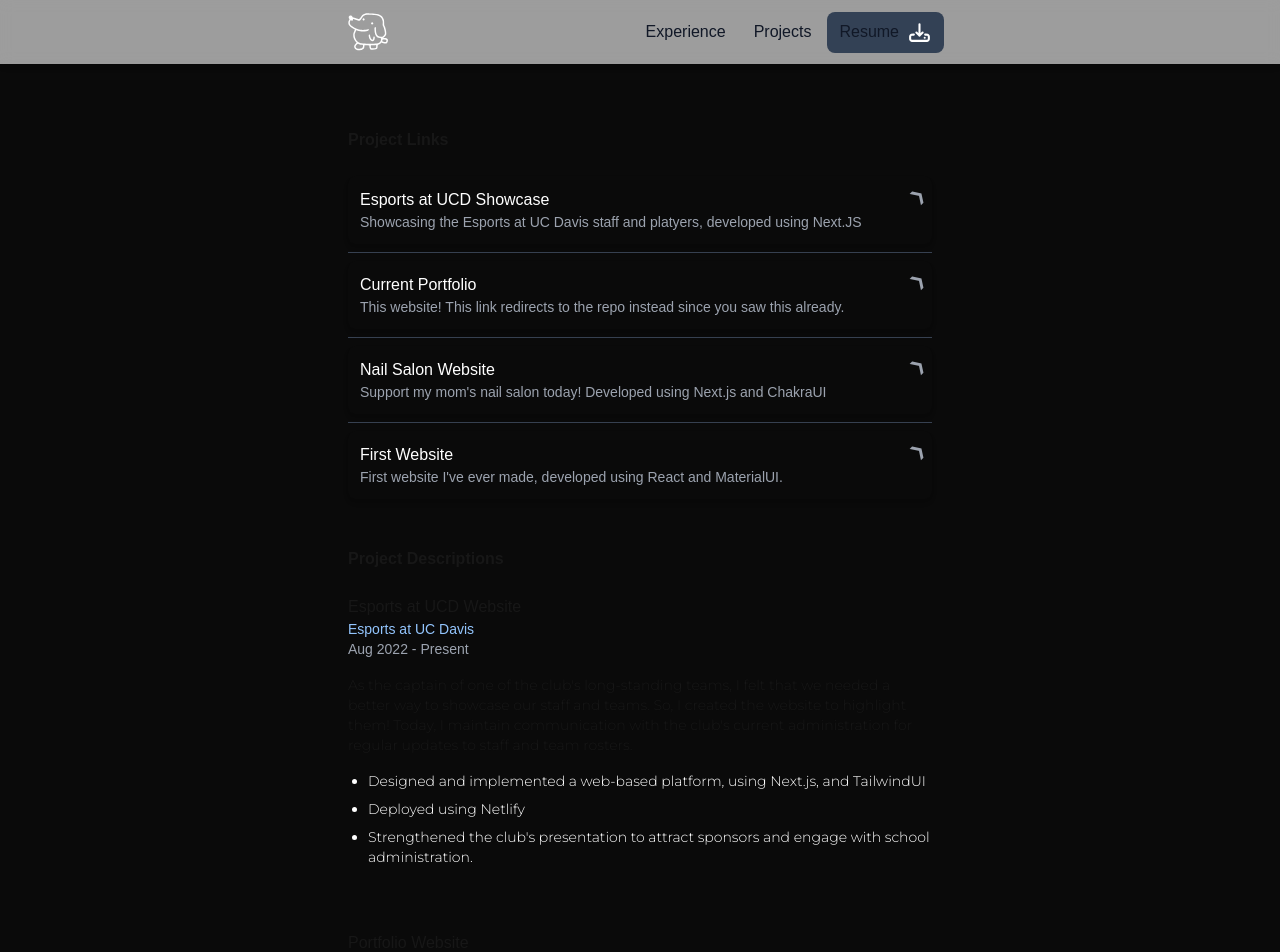
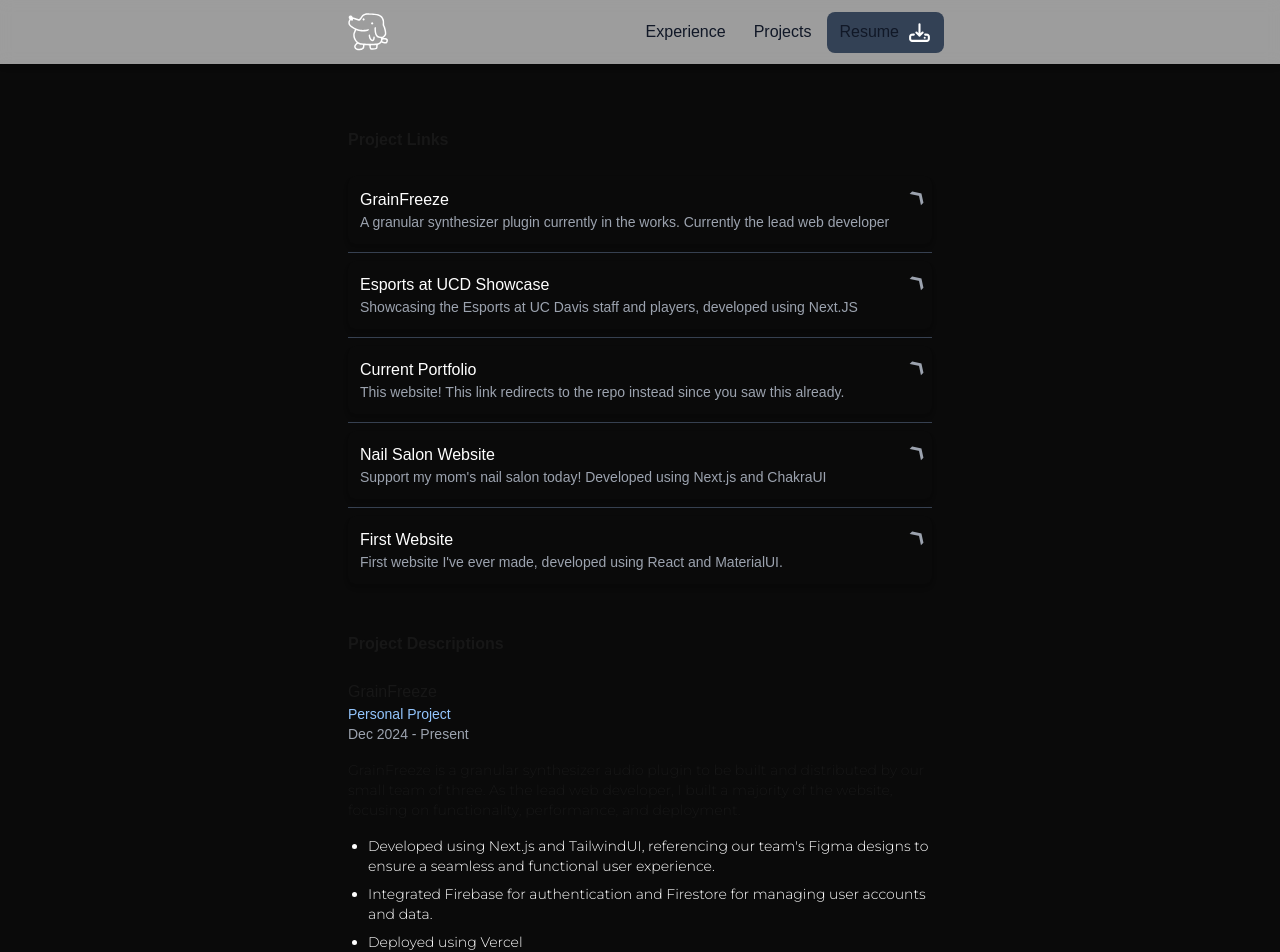
Before and after one commit to christran60/2024-portfolio, a Next.js app: page /projects in a window 1280 px wide. Shown: the top 952 px of the page. Built offline with nearby package versions, Linux system fonts and the light colour scheme.

Commit message:
feat: updated with grainfreeze, fixed small bugs

```diff
--- a/app/page.js
+++ b/app/page.js
@@ -11,15 +11,15 @@ export const metadata = {
 
 const projects = [
   {
-    title: "Portfolio Website",
+    title: "GrainFreeze",
     description:
-      "This website! This link redirects to the repo instead since you saw this already.",
-    link: "https://github.com/christran60/2024-portfolio",
+      "A granular synthesizer plugin currently in the works. Currently the lead web developer",
+    link: "https://grainfreeze.vercel.app/",
   },
   {
     title: "Esports at UCD Website",
     description:
-      "Showcasing the Esports at UC Davis staff and platyers, developed using Next.JS",
+      "Showcasing the Esports at UC Davis staff and players, developed using Next.JS",
     link: "https://www.esportsatucdavis.com/",
   },
 ];
@@ -34,8 +34,8 @@ export default function Home() {
         </section>
         <section className="pt-6 text-sm font-sans font-light">
           <p>
-            Hi all, my name is Chris, and I am a <i>Software Engineer</i> based
-            in Davis, California! I graduated as a Computer Engineering major
+            Hi all, my name is Chris, and I am a <i>Software Engineer</i> from
+            Northern California! I graduated as a Computer Engineering major
             from UC Davis, but decided early on that software would be the path
             for me.
           </p>
@@ -45,7 +45,8 @@ export default function Home() {
             <i>State of California, Office of Legislative Counsel</i>, where I
             specifically am part of the Enterprise Applications team. Outside of
             software, I love to spend time gaming, working on side projects, and
-            cooking. Currently I am learning music production!
+            cooking. I love learning new things as well, currently I am learning
+            music production!
           </p>
           <br />
           {/* <Redirect
--- a/app/projects/page.js
+++ b/app/projects/page.js
@@ -7,9 +7,15 @@ export const metadata = {
 };
 const projects = [
   {
+    title: "GrainFreeze",
+    description:
+      "A granular synthesizer plugin currently in the works. Currently the lead web developer",
+    link: "https://grainfreeze.vercel.app/",
+  },
+  {
     title: "Esports at UCD Showcase",
     description:
-      "Showcasing the Esports at UC Davis staff and platyers, developed using Next.JS",
+      "Showcasing the Esports at UC Davis staff and players, developed using Next.JS",
     link: "https://www.esportsatucdavis.com/",
   },
   {
@@ -38,6 +44,13 @@ const eaucdNotes = [
   "Strengthened the club's presentation to attract sponsors and engage with school administration.",
 ];
 
+const grainfreezeNotes = [
+  "Developed using Next.js and TailwindUI, referencing our team's Figma designs to ensure a seamless and functional user experience.",
+  "Integrated Firebase for authentication and Firestore for managing user accounts and data.",
+  "Deployed using Vercel",
+  "Implemented automated end-to-end testing using Cypress to validate core functionalities, ensuring a seamless user experience and reducing manual testing efforts.",
+];
+
 const californiaNailsNotes = [
   "Developed using Next.js and ChakraUI",
   "Deployed using Netlify",
@@ -63,6 +76,16 @@ export default function Projects() {
           <ProjectList projects={projects} />
         </section>
         <section className="pt-12 space-y-16">
+          <div>
+            <h1 className="text-md font-bold pb-6">Project Descriptions</h1>{" "}
+            <Experience
+              title="GrainFreeze"
+              name="Personal Project"
+              dates="Dec 2024 - Present"
+              blurb="GrainFreeze is a granular synthesizer audio plugin to be built and distributed by our small team of three. As the lead web developer, I built a majority of the website, focusing on functionality, performance, and deployment."
+            />
+            <OrderedList items={grainfreezeNotes} />
+          </div>
           <div>
             <h1 className="text-md font-bold pb-6">Project Descriptions</h1>{" "}
             <Experience
```
